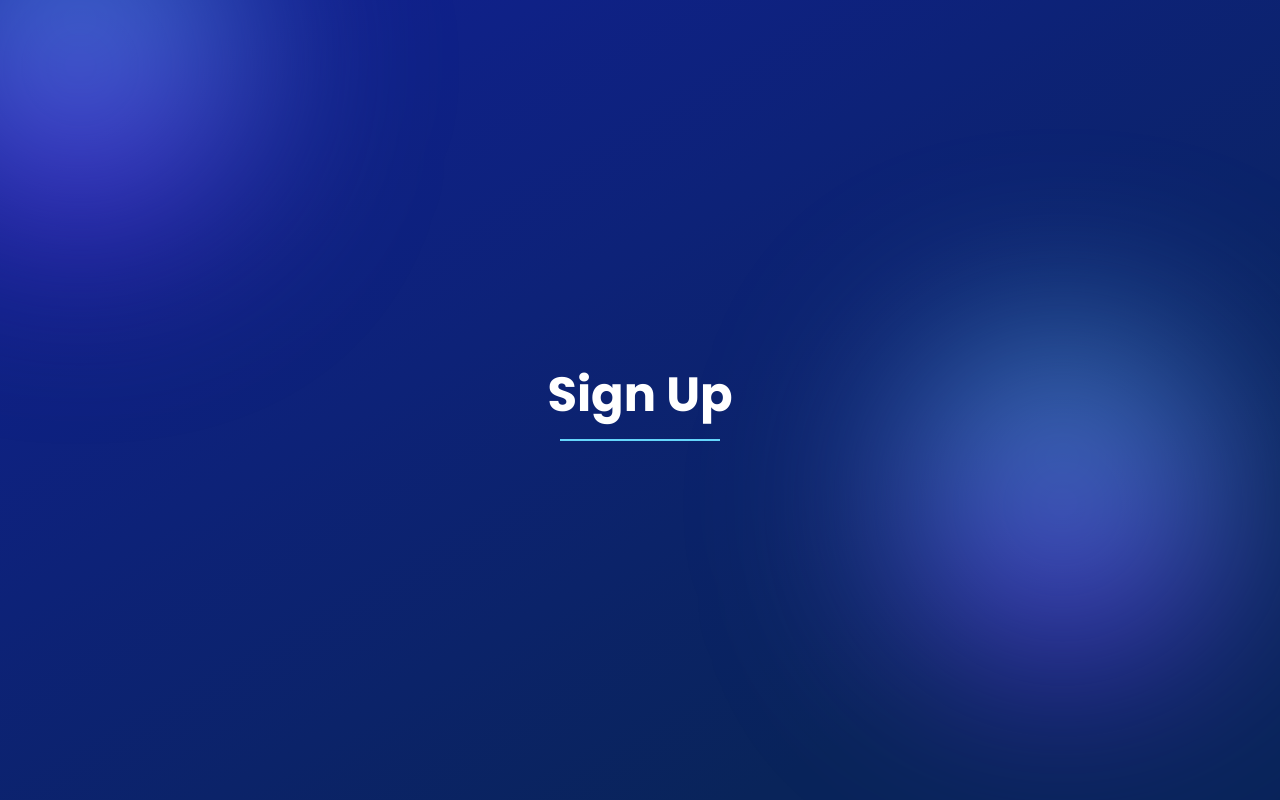
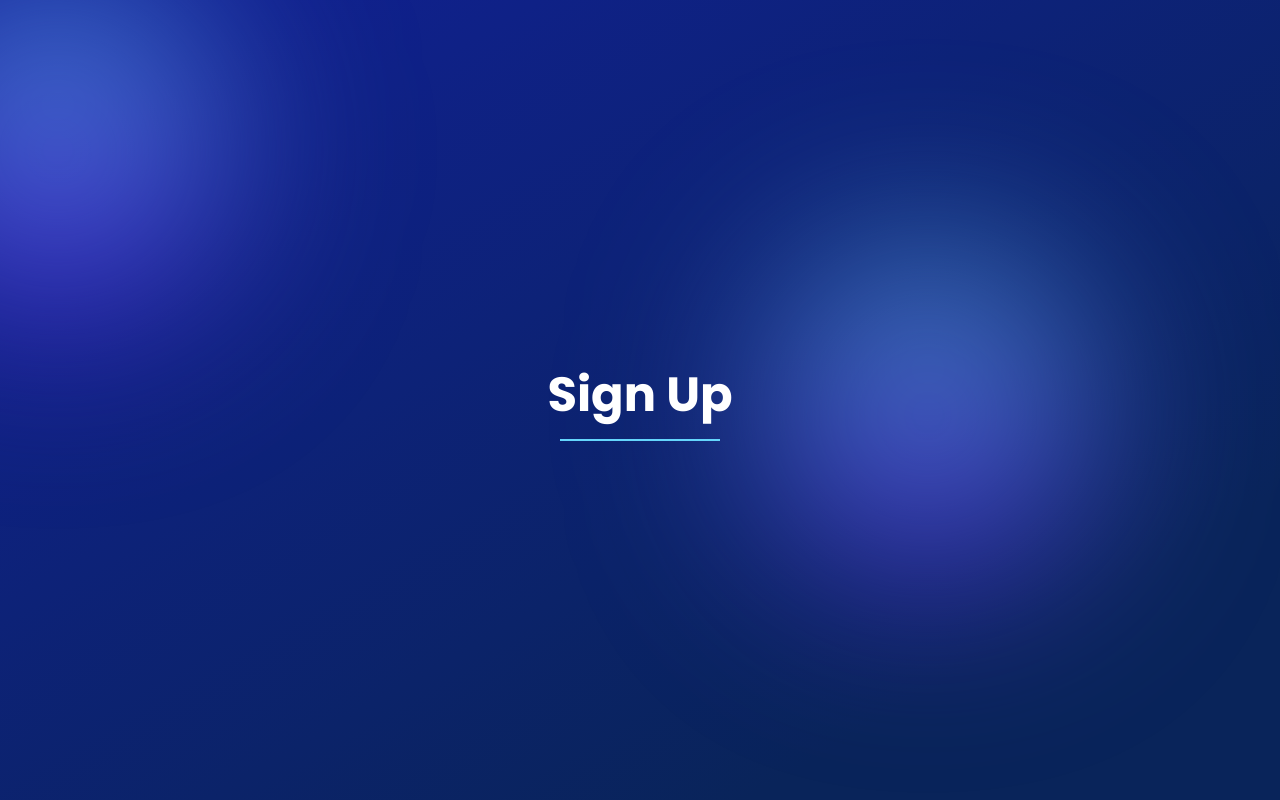
Before and after one commit to GamalSamadov/islamic-courses, a Next.js app: page / in a window 1280 px wide. Built offline with nearby package versions, Linux system fonts and the light colour scheme.

Commit message:
Background color bugs fixed

```diff
--- a/src/app/page.tsx
+++ b/src/app/page.tsx
@@ -3,7 +3,7 @@ import React from 'react'
 
 const Home = () => {
 	return (
-		<div className='h-screen flex justify-center items-center'>
+		<div className='flex h-screen justify-center items-center'>
 			<FormTitle title='Sign Up' />
 		</div>
 	)
--- a/src/components/shared/ui/BackgroundEllipsis/BackgroundEllipsis.module.scss
+++ b/src/components/shared/ui/BackgroundEllipsis/BackgroundEllipsis.module.scss
@@ -1,17 +1,13 @@
 .ellipsis_one,
 .ellipsis_two {
 	@apply absolute w-[60vw] h-[60vw] md:w-[35vw] md:h-[35vw] blur-[50px] md:blur-[90px];
-	z-index: -2;
-	// filter: blur(90px);
+	z-index: -9;
 }
 
 .ellipsis_one {
-	@apply left-[5rem] top-0;
-	transform: translateY(-35%) translateX(-50%);
+	@apply left-[-13%] top-[-9%];
 }
 
 .ellipsis_two {
 	@apply right-[10%] bottom-[30%] md:bottom-[20%];
-
-	transform: translateY(20%) translateX(30%);
 }
--- a/src/components/shared/ui/BackgroundEllipsis/BackgroundEllipsis.tsx
+++ b/src/components/shared/ui/BackgroundEllipsis/BackgroundEllipsis.tsx
@@ -113,7 +113,7 @@ export const BackgroundEllipsis = ({ children }: Props) => {
 				</defs>
 			</svg>
 
-			<div style={{ zIndex: 2 }}>{children}</div>
+			{children}
 		</>
 	)
 }
--- a/src/styles/globals.scss
+++ b/src/styles/globals.scss
@@ -29,25 +29,49 @@
 // @layer utilities {
 // }
 
-* {
+*,
+*::before,
+*::after {
 	margin: 0;
 	padding: 0;
+}
+
+html,
+body {
+	width: 100%;
+	height: 100%;
+	overflow-x: hidden; /* Prevent horizontal scrolling */
+	overflow-y: hidden; /* Prevent vertical scrolling */
 	box-sizing: border-box;
+}
+
+html,
+body {
+	margin: 0;
+	padding: 0;
+	min-width: 100%;
+	min-height: 100%;
 }
 
 body {
 	color: var(--white);
 	background-color: var(--blue);
 	font-family: var(--poppins) sans-serif;
+	background: rgb(2, 0, 36);
+}
 
-	height: 100vh;
-	background: rgb(2, 0, 36);
+body::before {
+	content: '';
+	position: absolute;
+	top: 0;
+	left: 0;
+	width: 100%;
+	height: 100%;
+	z-index: -10;
 	background: linear-gradient(
 		330deg,
 		var(--blue) 0%,
 		var(--blue) 20%,
 		var(--blue-light) 100%
 	);
-
-	overflow: hidden;
 }
```
